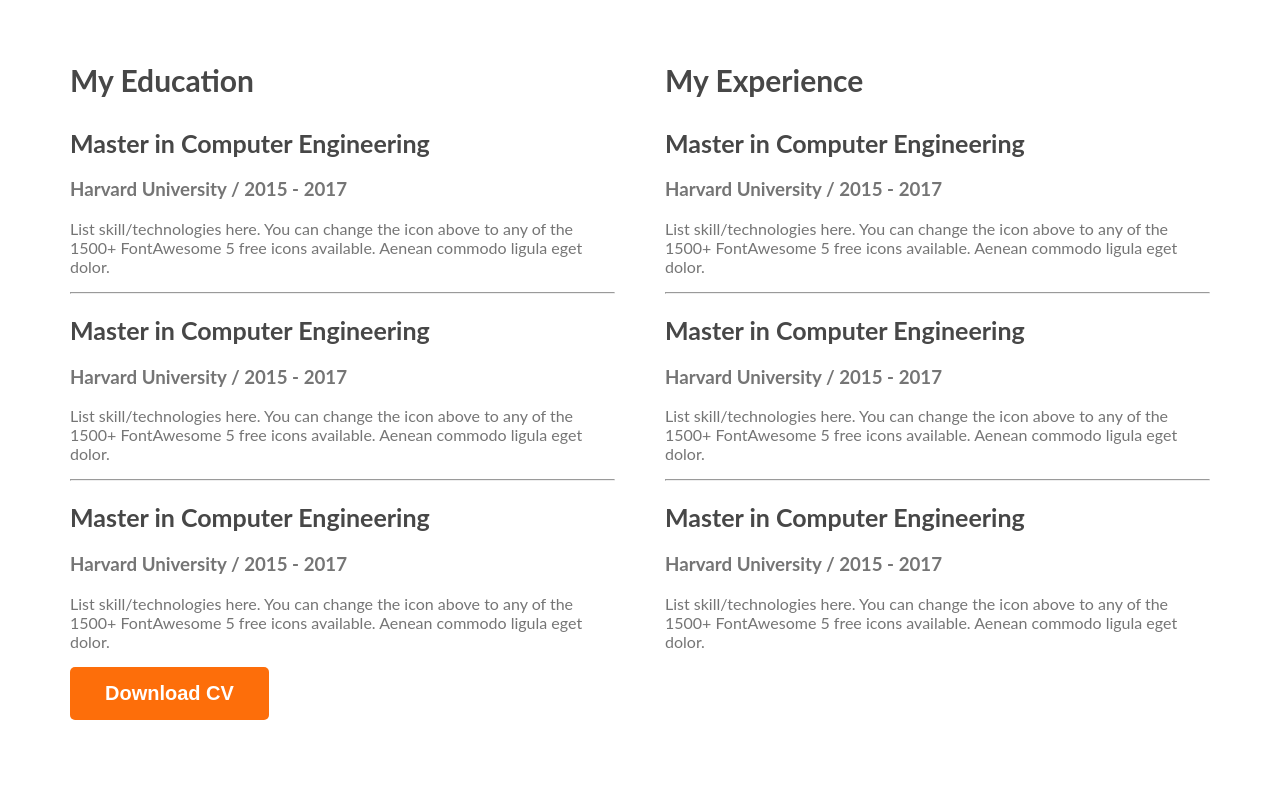
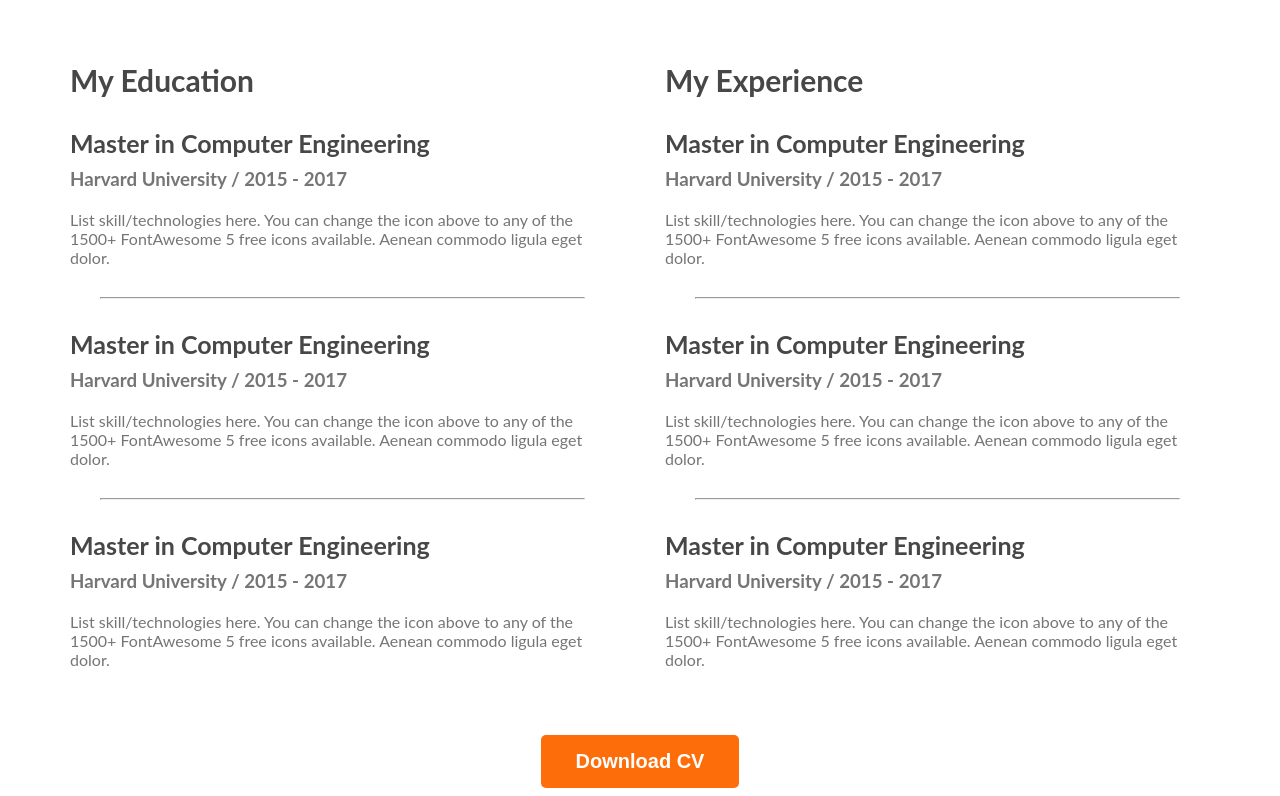
Before and after one commit to ahad5z/web-developer, a plain HTML site: page index.html in a window 1280 px wide. Shown: the part 2299-3095 px from the top of the page. Before the commit the page ends 3027 px from the top, so only its background shows below. Drawn offline with Linux system fonts and the light colour scheme.

Commit message:
finish resume

```diff
--- a/styles/portfolio.css
+++ b/styles/portfolio.css
@@ -184,8 +184,22 @@ main section{
     color: #757575;
 
 }
+.resume-item-institute{
+
+    margin-bottom: 20px;
+    margin-top: 0px;
+}
 .resume-item-title{
     color: #474747;
     font-size: 25px;
     font-weight: 700px;
+    margin-bottom: 10px;
 }
+.resume-container hr{
+    margin: 30px;
+}
+.Downloa-CV{
+
+    text-align: center;
+    margin-top: 50px;
+}
```
